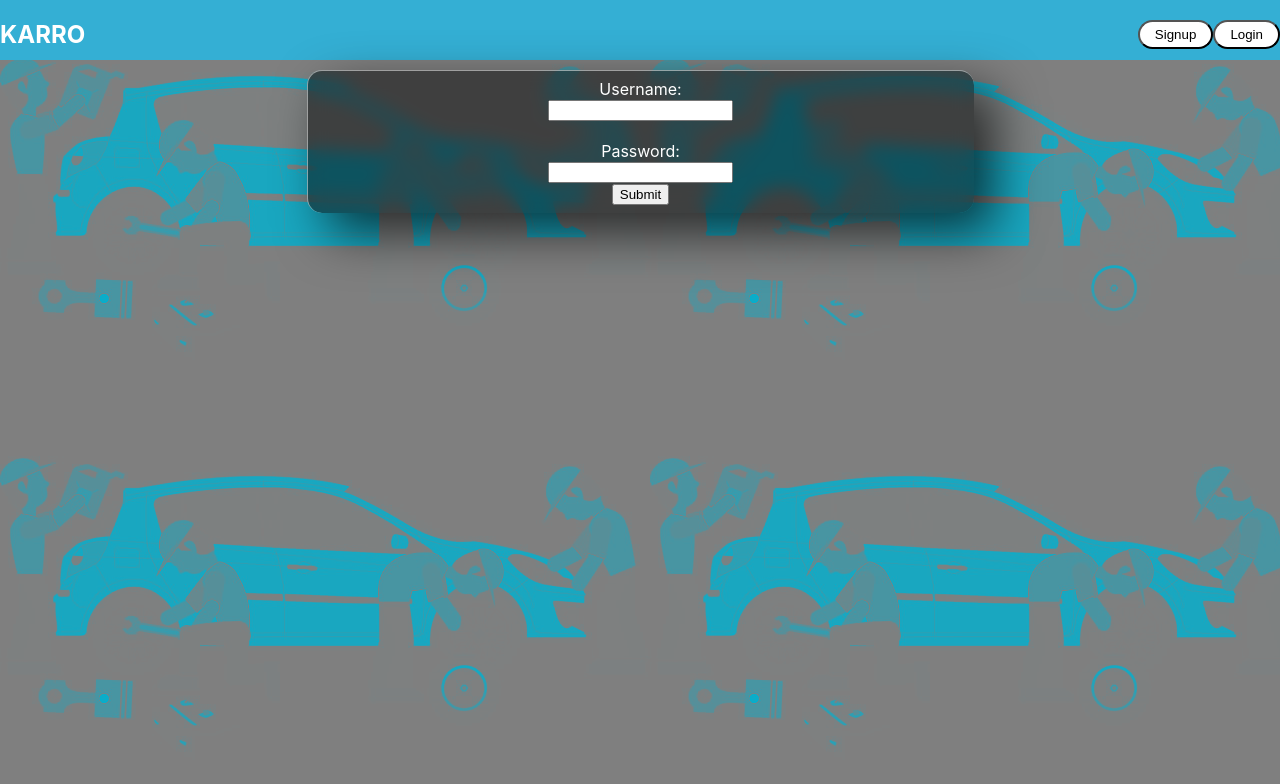
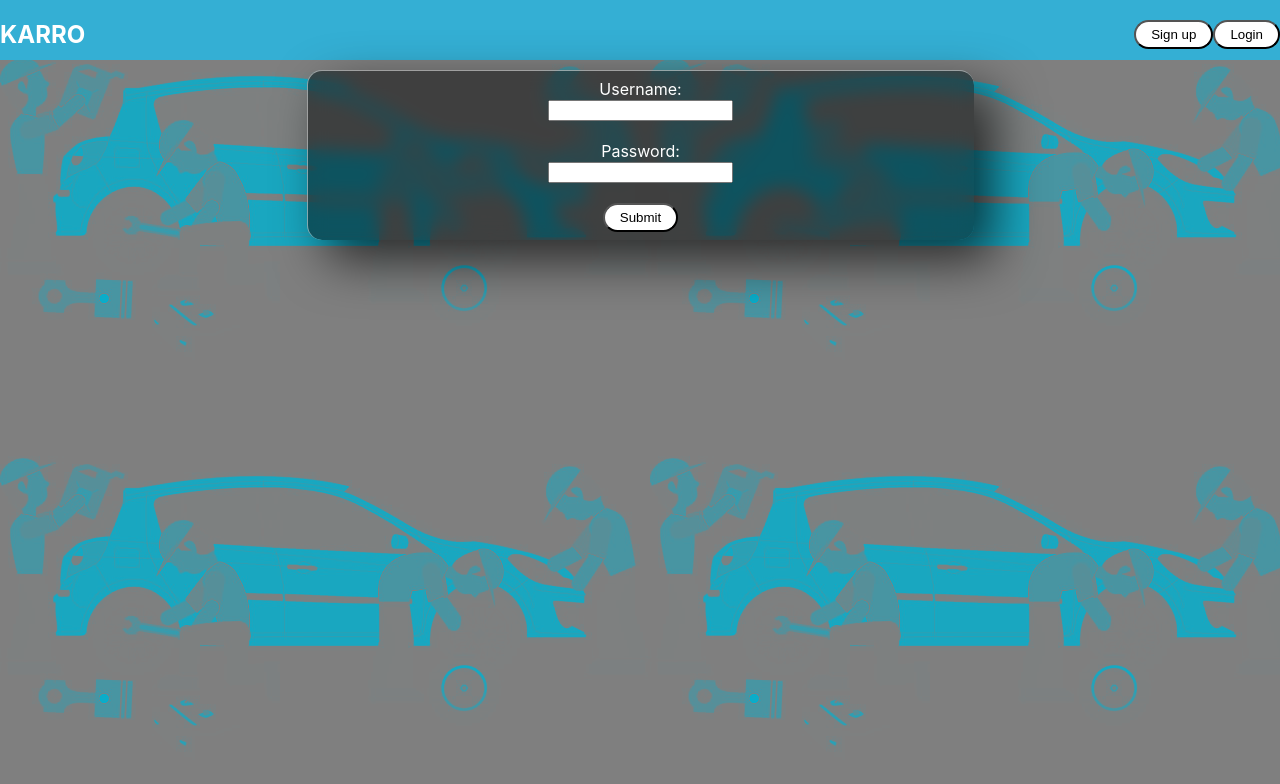
Before and after one commit to FranciscoNav/Karro, a React (Create React App) app in the folder client/: page /login in a window 1280 px wide. Shown: the top 784 px of the page. Built offline with nearby package versions, Linux system fonts and the light colour scheme; no server answers.

Commit message:
Added home page explanation. Added explore page explanation. Added ReadMe.

```diff
--- a/client/src/components/Explore.js
+++ b/client/src/components/Explore.js
@@ -21,7 +21,7 @@ const Explore = () => {
 
   const displaySelCar=()=>{
     if(selectedCar == 0){
-      return <p>add instructions here</p>
+      return <p>Welcome to the explore page. Here you can search for any car in our database by selecting it from the drop-down above. Once you select a car, we will display every expense from all our users for that specific car. Then you can use the search bar to filter the expenses by name. For example, if you want to see what everyone else is paying for an oil change. Simply select your car from the drop-down, and then search “oil change”.</p>
     }else{
       const findCar = cars.filter(c=> c.id ==selectedCar)
       const carTitle = findCar.map(c => <h2>All user expenses for the {c.year} {c.make} {c.model}</h2>)
@@ -50,7 +50,7 @@ const Explore = () => {
   if(error===''){
     return (
       <div>
-        <h1>Explore what other people are paying</h1>
+        <h1>Explore What Others Are Paying</h1>
         <select name="selectList" onChange={(e)=> setSelectedCar(e.target.value)} >
           <option value={0}>Select a car from our database</option>
           {dropDownCars}
--- a/client/src/components/Home.js
+++ b/client/src/components/Home.js
@@ -7,15 +7,15 @@ const Home = (props) => {
             <div>
                 <h1>Hello {props.user.name} Welcome to Karro !</h1>
                 <br/>
-                <p>Add information about the website here</p>
+                <p>Thank you for choosing Karro for your vehicle budgeting needs. To see all the cars you own, click on the “Your Vehicles” tab. From there you can also view all the expenses related to each car. If you want to see what other users are paying for their cars, click on the “Explore” tab, at the top.  Enjoy!</p>
                 <br/>
             </div>
         )
     } else{
         return (
             <div>
-                <h1 className='home'>Welcome to Karro! [HOME but not loggin in view]</h1>
-                <p>This is information about the home/landing page things will be added here later</p>
+                <h1 className='home'>Welcome to Karro!</h1>
+                <p>Hello and welcome to Karro. We are a car expense and maintenance tracking app. When you sign-up, you can find your vehicle and start tracking your expenses. We also offer an “explore” feature that lets you search for a car and see the expenses other users have incurred. The “explore” feature is perfect for determining whether or not you’re overpaying for something. It’s FREE, so why not try us out?</p>
             </div>
         )
     }
--- a/client/src/components/Login.js
+++ b/client/src/components/Login.js
@@ -32,7 +32,8 @@ const Login = ({loginUser}) => {
         <br/>
         <input type="password" id="password" value={password} onChange={(e) => setPassword(e.target.value)}></input>
         <br/>
-                <input className="submit-button" type="submit"/>
+        <br/>
+        <input className='button' type="submit"/>
       </form>
     </div>
   )
--- a/client/src/components/NavBar.js
+++ b/client/src/components/NavBar.js
@@ -2,20 +2,6 @@ import React from 'react';
 import { NavLink, Link } from 'react-router-dom'
 
 const Navbar = (props) => {
-    // const link = {
-    //     border: 'grey solid 1px',
-    //     width:'100px',
-    //     padding:'10px',
-    //     margin: '0 6px 6px',
-    //     textDecoration: 'none',
-    //     color: 'white',
-    //     background:'#3c6ae9',
-    //   }
-
-    //   const active = {
-    //     background: "rgba(187, 189, 194, 0.664)",
-    //     border: 'black solid 1px'
-    //   }
 
     if (props.loggedIn){
         return (
@@ -39,7 +25,7 @@ const Navbar = (props) => {
                 <br/>
                 <div className='nav'>
                     <Link to="/signup" >
-                        <button className='button'>Signup</button>
+                        <button className='button'>Sign up</button>
                     </Link>
                     <Link to="/login" >
                         <button className='button'>Login</button>
--- a/client/src/components/Signup.js
+++ b/client/src/components/Signup.js
@@ -39,7 +39,9 @@ const Signup = ({loginUser}) => {
                 <br/>
                 <input type="password" id="password_confirm" value={passwordConfirmation} onChange={(e) => setPasswordConfirmation(e.target.value)}></input>
                 <br/>
-                <input className="submit-button" type="submit"/>
+                <br/>
+                <input className='button' type="submit"/>
+                <br/>
             </form>
         </div>
     )
```
Also changed, not shown: client/src/App.css (line endings or trailing spaces), 2 other files (tests, documents, lock files or other folders). Lines whose indentation alone changed are shown as unchanged.
